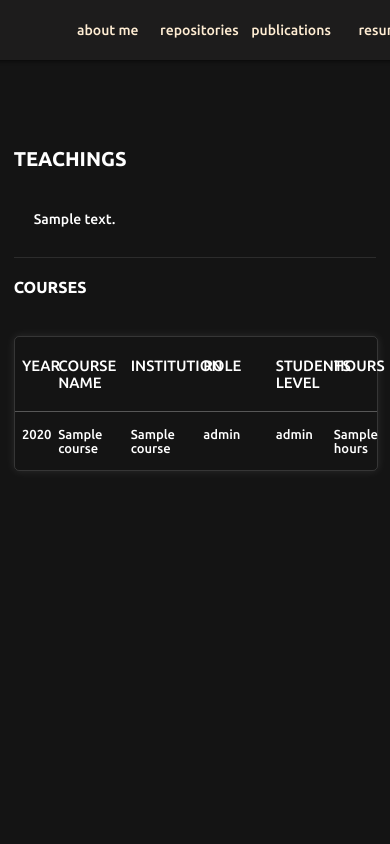
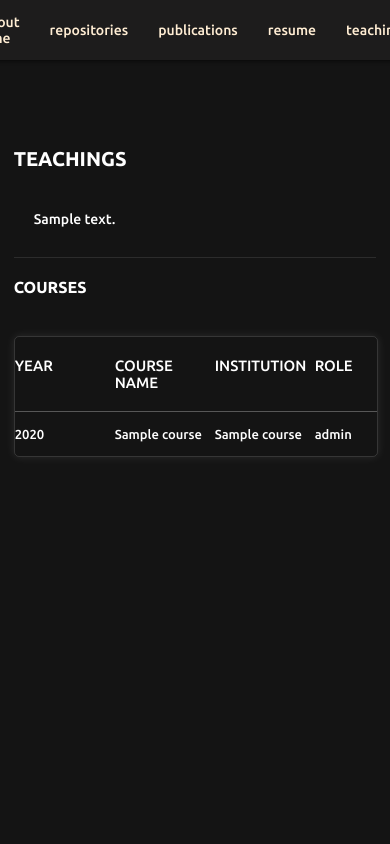
Before and after one commit to UmerBaig123/dynamicFolio, a Django app: template home/templates/teachings.html in a window 390 px wide. Run offline with Django 4.2, Linux system fonts and the light colour scheme; the template is opened without the code that fills it: most values are stand-ins (such as "Sample title", 1, 10 or a date in 2020); parts of the project's set-up code (start-up, migrations or seed data) failed here and were passed over.

Commit message:
makes page more responsive

```diff
--- a/admin_interface/templates/admin_base.html
+++ b/admin_interface/templates/admin_base.html
@@ -16,7 +16,6 @@
   </head>
   <body id="about">
     <div class="topbar">
-      <div style="width: 40%">{%block toptitle%}{%endblock%}</div>
       <div class="options">
         <a class="btn" href="{% url 'admin_about' %}">about me</a>
         <a class="btn" href="{% url 'admin_repos' %}">repositories</a>
--- a/home/static/css/home.css
+++ b/home/static/css/home.css
@@ -3,9 +3,14 @@
 html {
   scroll-behavior: smooth !important;
 }
+html {
+  width: 100%;
+  overflow: scroll;
+}
 body {
   margin: 0;
   padding: 0;
+  min-width: 100%;
   font-family: "ubuntu", sans-serif;
   background-color: #141414;
   display: flex;
@@ -43,7 +48,8 @@ a:active {
 .topbar {
   display: flex;
   color: white;
-  width: 100vw;
+  width: fit-content;
+  min-width: 100vw;
   position: fixed;
   top: 0;
   justify-content: space-around;
@@ -56,21 +62,20 @@ a:active {
 }
 
 .options {
+  margin-left: auto;
   display: flex;
-  justify-content: center;
+  min-width: fit-content;
+  justify-content: space-around;
   align-items: center;
-  gap: 10px;
-  width: 70%;
+  width: 50%;
 }
 .btn {
   font-size: 14px;
   background: transparent;
   border: none;
   z-index: 1;
-  padding-top: 0.7em;
-  padding-bottom: 0.7em;
   text-align: center;
-  width: 120px;
+  padding: 0.7em 15px;
   color: #ffedd3;
   position: relative;
   transition: 0.2s ease;
@@ -157,15 +162,14 @@ a:active {
   text-transform: uppercase;
 }
 .pic-container {
-  width: 200px;
-  height: 200px;
-  display: grid;
-  place-content: center;
+  width: 100%;
   margin-bottom: 1em;
 }
 .profile-pic {
-  width: 200px;
-  height: 200px;
+  aspect-ratio: 1;
+  width: 100%;
+  max-height: 200px;
+  max-width: 200px;
   border: #000000 3px solid;
   filter: drop-shadow(0px 1px 5px rgba(0, 0, 0, 0.61));
   border-radius: 50%;
@@ -278,6 +282,7 @@ a:active {
 .item-box {
   margin-top: 30px;
   border-top: 1px solid #ffffff3f;
+  width: 100%;
 }
 .heading {
   font-size: 20px;
--- a/home/static/css/resume.css
+++ b/home/static/css/resume.css
@@ -69,10 +69,6 @@ a:hover {
 }
 
 @media (min-width: 600px) {
-  body {
-    padding: 0 40px;
-  }
-
   section {
     max-width: 800px;
     margin: 20px auto;
--- a/home/static/css/teachings.css
+++ b/home/static/css/teachings.css
@@ -19,3 +19,9 @@
 .item-box {
   border-top: 1px solid #ffffff1a;
 }
+#teachings {
+  overflow-x: scroll;
+}
+#teachings div {
+  min-width: 100px;
+}
--- a/home/templates/base.html
+++ b/home/templates/base.html
@@ -15,10 +15,10 @@
     />
     <!-- <script type="module" src="{% static 'js/threejs.js' %}"></script> -->
   </head>
-  <body id="about">
-      <div class="topbar" style="min-width: 100vw;width: fit-content;">
+  <body>
+      <div class="topbar" >
         <!-- <div style="width: 100%">{%block toptitle%}{%endblock%}</div> -->
-        <div class="options" style="margin-left: auto;">
+        <div class="options" >
           <a class="btn" href="{% url 'home' %}">about me</a>
           <a class="btn" href="{% url 'home_repos' %}">repositories</a>
           <a class="btn" href="{% url 'home_publications' %}">publications</a>
--- a/home/templates/repository.html
+++ b/home/templates/repository.html
@@ -24,7 +24,8 @@
         <img
           src="https://github-readme-stats.vercel.app/api?username={{github_username}}&show_icons=true&theme=dark&count_private=true"
           alt="github user"
-          style="width: fit-content"
+          style="width: 100%;
+          max-width: fit-content;"
         /></a></div>
   </div>
   </div>
--- a/home/templates/teachings.html
+++ b/home/templates/teachings.html
@@ -27,6 +27,7 @@
         <div
           style="
             width: 100%;
+            min-width: fit-content;
             height: fit-content;
             padding: 20px 0;
             border-bottom: 1px solid rgba(255, 255, 255, 0.288);
@@ -45,6 +46,7 @@
         <div
           style="
             width: 100%;
+            min-width: fit-content;
             height: fit-content;
             padding: 15px 0;
             display: flex;
```
Also changed, not shown: admin_interface/static/css/admin.css (+12 -12 lines).
